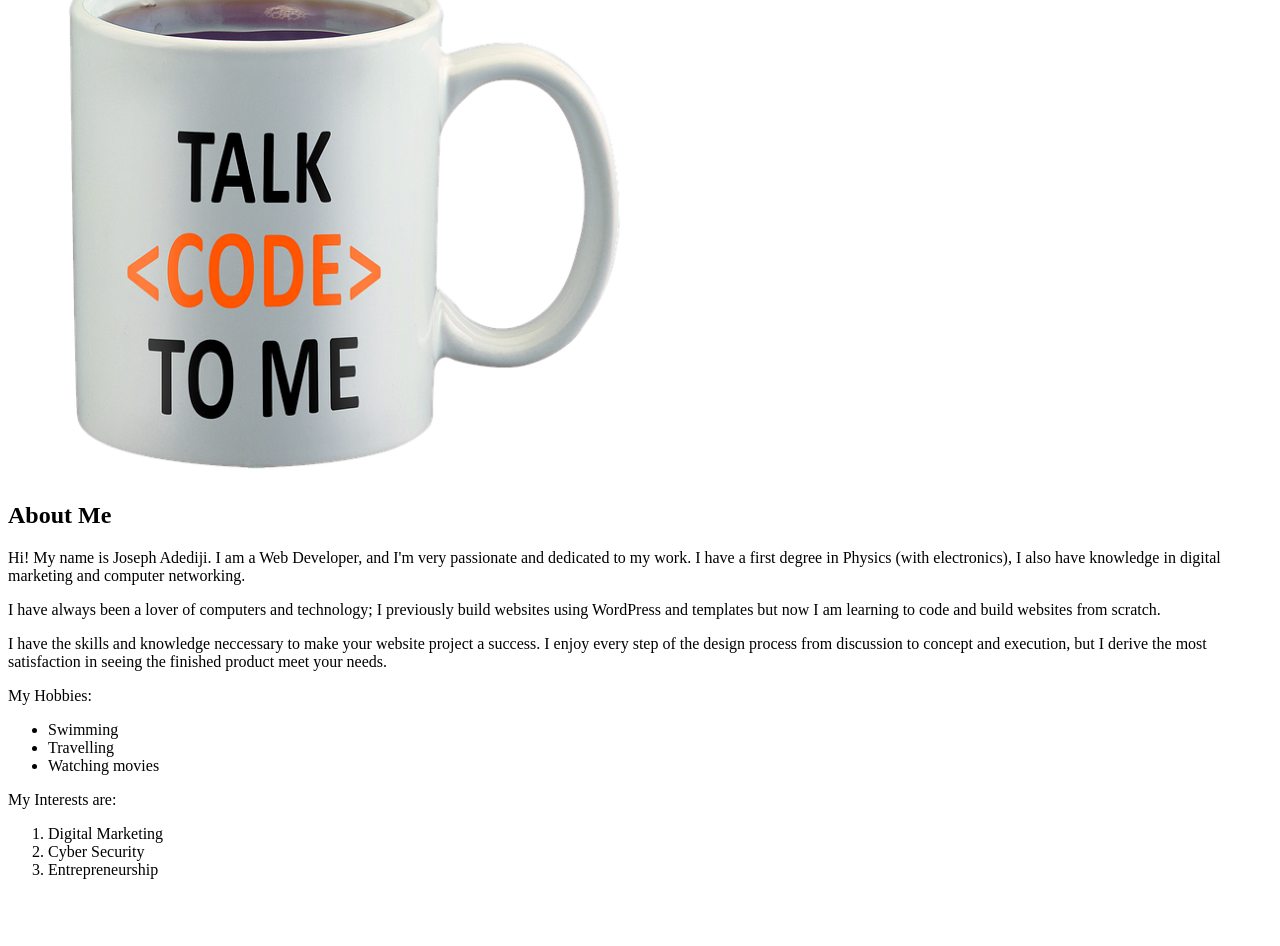
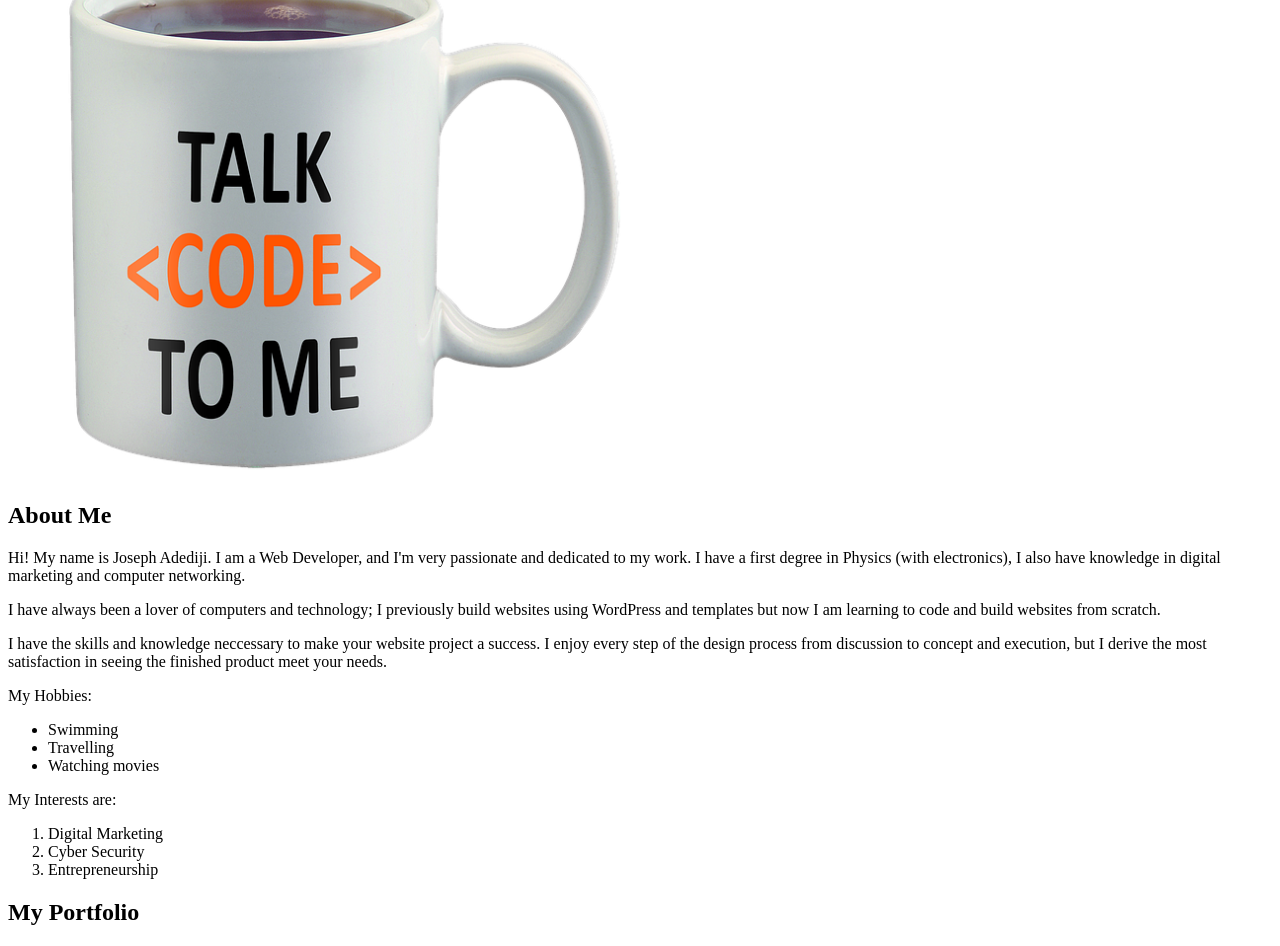
Before and after one commit to josylad/portfolio-project, a plain HTML site: page index.html in a window 1280 px wide. Shown: the part 202-1148 px from the top of the page. Before the commit the page ends 1097 px from the top, so only its background shows below. Drawn offline with Linux system fonts and the light colour scheme.

Commit message:
add portfolio section

```diff
--- a/index.html
+++ b/index.html
@@ -26,5 +26,6 @@
       <li>Cyber Security</li>
       <li>Entrepreneurship</li>
     </ol>
+    <h2>My Portfolio</h2>
   </body>
 </html>
```
